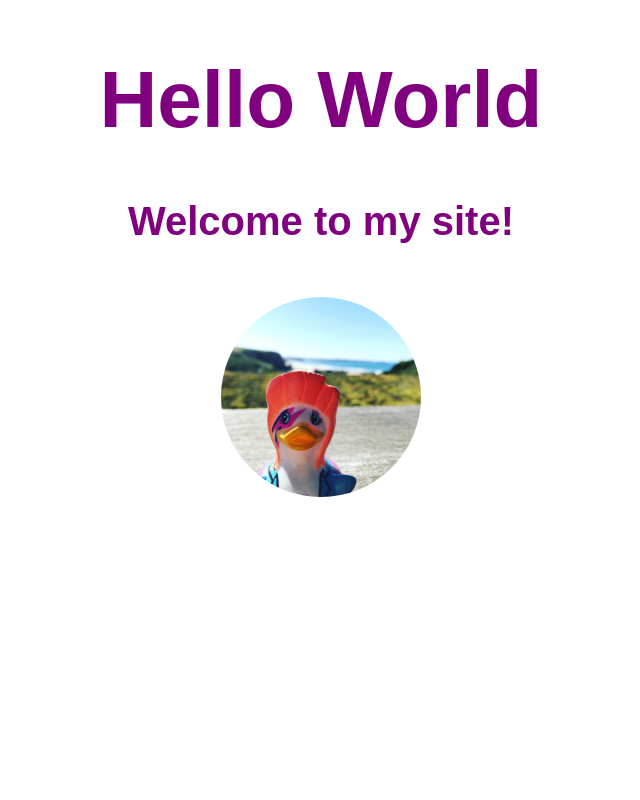
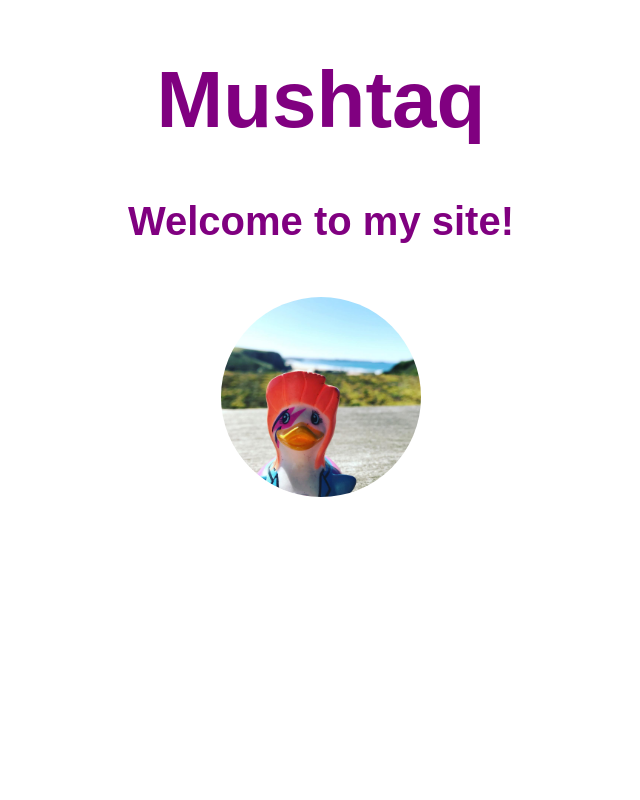
Before and after one commit to MushtaqHersi/beginners-week-one, a plain HTML site: page index.html in a window 1280 px wide. Shown: the top 800 px of the page, without its empty margins (339-979 px from the left). Drawn offline with Linux system fonts and the light colour scheme.

Commit message:
update hello world

```diff
--- a/index.html
+++ b/index.html
@@ -10,7 +10,7 @@
 </head>
 <body>
   <div>
-  <h1>Hello World</h1>
+  <h1>Mushtaq </h1>
   <h2>Welcome to my site!</h2>
 
   <!-- image of a duck -->
```
